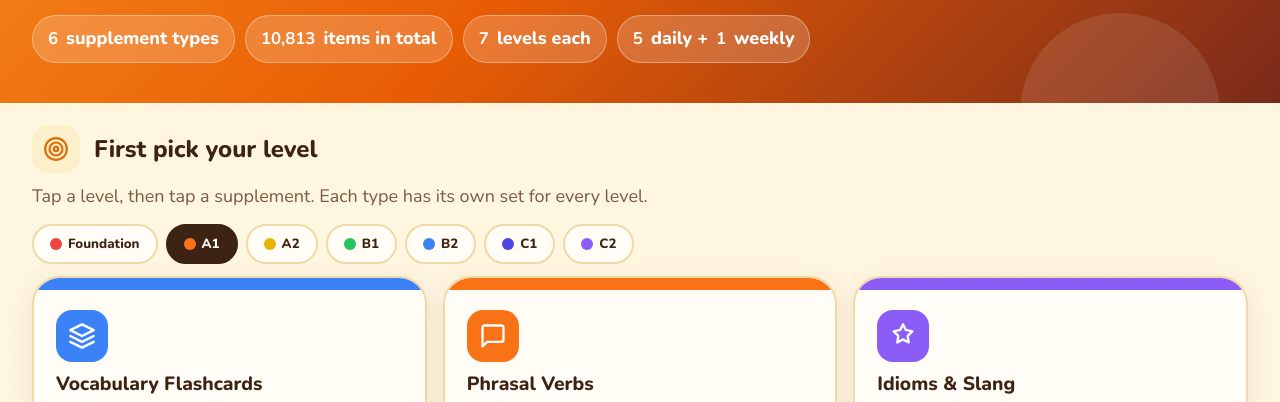
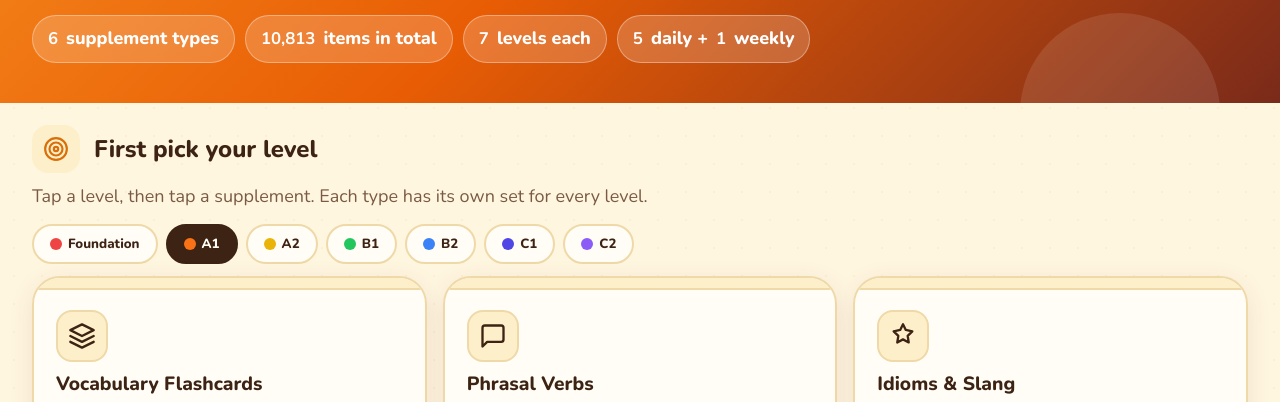
Before and after one commit to JR168899/EverydayEnglish, a plain HTML site: page website/supplements.html in a window 1280 px wide. Shown: the part 326-728 px from the top of the page. Drawn offline with nearby package versions, Linux system fonts and the light colour scheme.

Commit message:
Remove supplement colour blocks: supplements use neutral framed icons only, level rainbow colours are the only colour blocks

```diff
--- a/website/data/supplements.js
+++ b/website/data/supplements.js
@@ -5,6 +5,9 @@
    supplement.html (the type detail page) both render from this array.
    - id: used in URLs, e.g. supplement.html?type=phrasal-verbs&level=a1
    - icon: a key in EE.icons (app.js)
+   - color: kept in the data only. It is NEVER rendered as a fill:
+     only the seven LEVEL colours are used as colour blocks, so supplement
+     icons are neutral frames with a dark icon — no supplement colour blocks.
    - perLevel: items per level (300 for the five daily types); writing is
      weekly, so perLevel is the string '1 per week' and perLevelCounts holds
      the confirmed weekly totals per level (313 in total).
--- a/website/styles.css
+++ b/website/styles.css
@@ -468,12 +468,12 @@ nav.main a.active{background:var(--primary);color:#fff}
   border:2px solid var(--border);border-radius:var(--radius-lg);overflow:hidden;
   box-shadow:var(--shadow);
 }
-.supp-card .band{height:12px;background:var(--supp,#F68A1E)}
+.supp-card .band{height:12px;background:var(--surface-2);border-bottom:2px solid var(--border)}
 .supp-card .body{padding:20px 22px}
 .supp-card h3{margin:10px 0 2px}
 .supp-card .zh{font-weight:800;color:var(--muted)}
 .supp-card p{color:var(--muted)}
-.supp-card .ic-tile{background:var(--supp,#F68A1E);color:#fff}
+.supp-card .ic-tile{background:var(--surface-2);color:var(--text);border:2px solid var(--border)}
 .supp-card .go{font-weight:900;color:var(--primary-dark)}
 .level-chips{display:flex;gap:8px;flex-wrap:wrap;margin:12px 0}
 .level-chip{
--- a/website/supplements.html
+++ b/website/supplements.html
@@ -114,11 +114,10 @@
         : s.perLevelLabel + ' · ' + s.total + ' in total';
       var a = document.createElement('a');
       a.className = 'supp-card';
-      a.style.setProperty('--supp', s.color);
       a.href = 'supplement.html?type=' + encodeURIComponent(s.id) + '&level=' + chosenLevel;
       a.innerHTML =
-        '<div class="band" style="background:' + s.color + '"></div><div class="body">' +
-        '<span class="ic-tile" style="background:' + s.color + '">' + EE.icon(s.icon) + '</span>' +
+        '<div class="band"></div><div class="body">' +
+        '<span class="ic-tile">' + EE.icon(s.icon) + '</span>' +
         '<h3>' + EE.esc(s.name) + '</h3>' +
         '<p>' + EE.esc(s.description) + '</p>' +
         '<p><span class="pill">' + EE.esc(count) + '</span> ' +
```
Also changed, not shown: website/day.html (+1 -1 lines), website/home.html (+1 -1 lines), website/level.html (+1 -1 lines), website/review.html (+1 -1 lines), website/supplement.html (+3 -3 lines).
